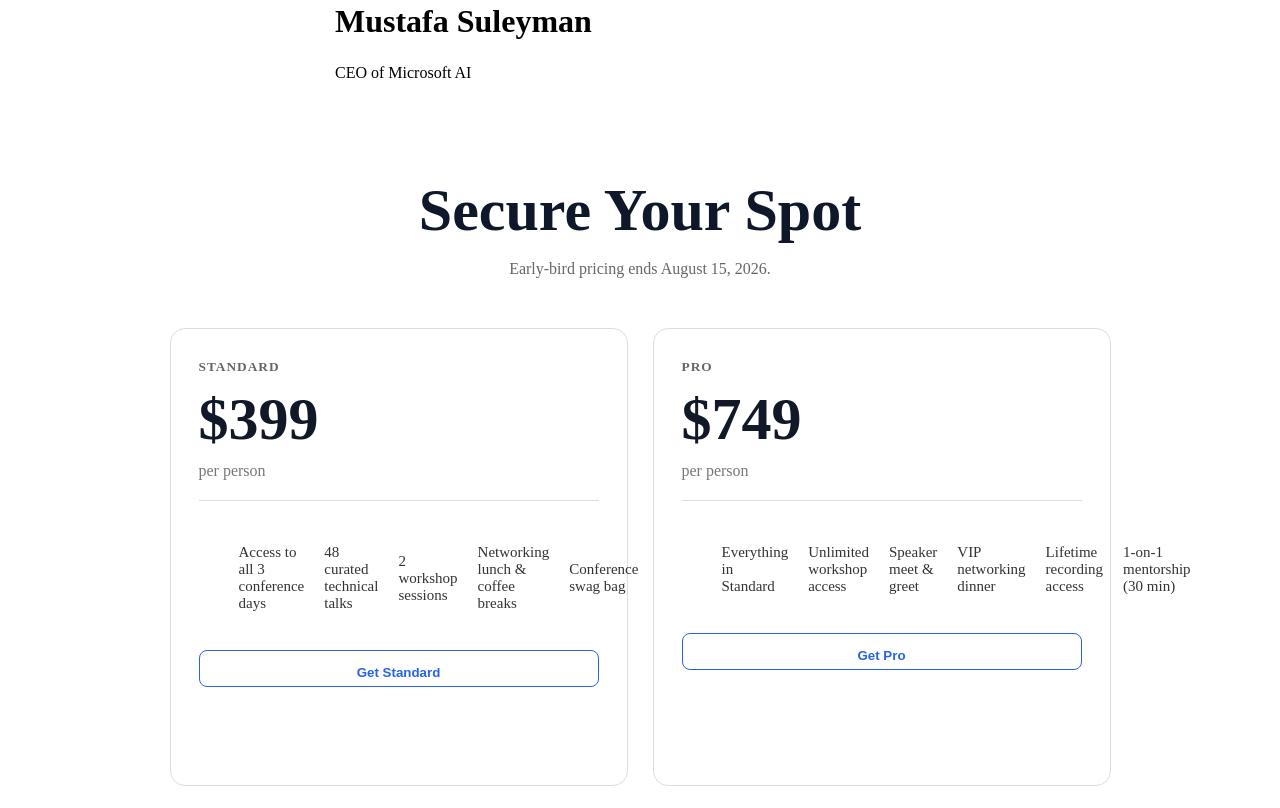
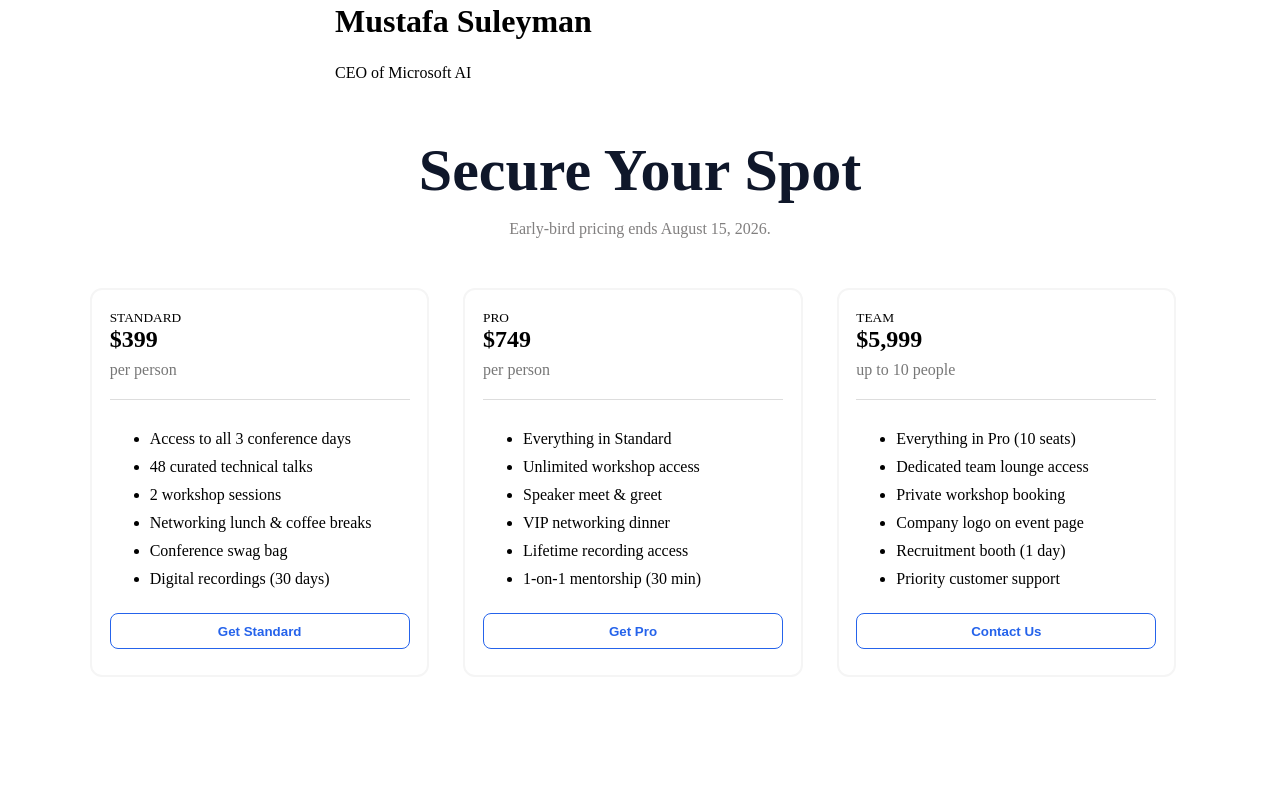
Before and after one commit to Rakib38-17/Assignment-01, a plain HTML site: page index.html in a window 1280 px wide. Shown: the part 2912-3720 px from the top of the page. Drawn offline with Linux system fonts and the light colour scheme.

Commit message:
make price section

```diff
--- a/index.html
+++ b/index.html
@@ -91,60 +91,51 @@
     <p class="subtitle">Early-bird pricing ends August 15, 2026.</p>
 
     <div class="card-container">
-
-        <!-- Standard -->
-        <div class="card">
+        <div class="price-card">
             <small>STANDARD</small>
-
             <h2>$399</h2>
             <p class="price">per person</p>
             <hr>
-            <ul>
+            <ol>
                 <li> Access to all 3 conference days</li>
                 <li>48 curated technical talks</li>
                 <li>2 workshop sessions</li>
                 <li>Networking lunch & coffee breaks</li>
                 <li>Conference swag bag</li>
                 <li> Digital recordings (30 days)</li>
-            </ul>
+            </ol>
             <button class = "btnn">Get Standard</button>
 
         </div>
-        <!-- Pro -->
-        <div class="card active">
+        <div class="price-card">
             <small>PRO</small>
             <h2>$749</h2>
             <p class="price">per person</p>
             <hr>
-            <ul>
-                <li> Everything in Standard</li>
-                <li> Unlimited workshop access</li>
+            <ol>
+                <li>Everything in Standard</li>
+                <li>Unlimited workshop access</li>
                 <li>Speaker meet & greet</li>
                 <li>VIP networking dinner</li>
                 <li>Lifetime recording access</li>
                 <li>1-on-1 mentorship (30 min)</li>
-            </ul>
+            </ol>
             <button class ="btnn">Get Pro</button>
 
         </div>
-        <!-- Team -->
-        <div class="card">
-
+        <div class="price-card">
             <small>TEAM</small>
-
             <h2>$5,999</h2>
             <p class="price">up to 10 people</p>
-
             <hr>
-
-            <ul>
+            <ol>
                 <li>Everything in Pro (10 seats)</li>
                 <li>Dedicated team lounge access</li>
                 <li>Private workshop booking</li>
                 <li> Company logo on event page</li>
                 <li>Recruitment booth (1 day)</li>
                 <li>Priority customer support</li>
-            </ul>
+            </ol>
             <button class="btnn">Contact Us</button>
         </div>
     </div>
--- a/style.css
+++ b/style.css
@@ -103,11 +103,25 @@
 }
 
 .pricing{
-    width:90%;
-    max-width:1200px;
-    margin:60px auto;
+    width:100%;
+    min-height: 100vh;
 }
-
+.card-container{
+    width: 95%;
+    max-width: 1100px;
+    margin : auto;
+    display : grid;
+    grid-template-columns: repeat(auto-fit,minmax(250px, 1fr));
+    grid-gap : 20px;
+}
+.price-card{
+    width:300px;
+    height: 350px;
+    border : 2px solid whitesmoke;
+    padding : 5% 5%;
+    border-radius: 12px;
+    text-align: left;
+}
 .pricing h1{
     text-align:center;
     font-size:60px;
@@ -116,27 +130,9 @@
 
 .subtitle{
     text-align:center;
-    color:#666;
+    color:#817f7f;
     margin:15px 0 50px;
 }
-
-.card-container{
-    display:flex;
-    justify-content:center;
-    align-items : center;
-    gap:25px;
-    flex-wrap:wrap;
-}
-
-.card{
-    width:350px;
-    height: 400px;
-    background:#fff;
-    border:1px solid #ddd;
-    border-radius:15px;
-    padding:28px;
-}
-
 .card small{
     color:#666;
     font-weight:600;
@@ -148,52 +144,34 @@
     margin-top:10px;
     color:#111827;
 }
+.price-card hr{
+    border:none;
+    border-top:1px solid #ddd;
+    margin-bottom:25px;
+}
 
 .price{
     color:#777;
     margin:8px 0 20px;
 }
-
-.card hr{
-    border:none;
-    border-top:1px solid #ddd;
-    margin-bottom:25px;
+.price-card ol {
+    text-align: left;
+    margin: 20px 0;;
 }
-
-.card li{
-    list-style:none;
-    display : flex;
-    justify-content: center;
-    align-items: center;
+.price-card ol li{
+    list-style:disc;
+    line-height: 28px;
 }
-
-.card ul li{
-
-    margin:18px 0;
-    font-size:15px;
-    color:#333;
-}
-
-.card-container{
-    display : flex;
-    align-items:center;
-}
-
-.card{
-    width:100%;
-    max-width:400px;
-}
-
-
 .btnn{
     width:100%;
-    margin-top:20px;
     padding:14px;
     border-radius:8px;
     border:1px solid #2563eb;
     background:white;
     color:#2563eb;
     font-weight:bold;
-    cursor:pointer;
-    transition:.3s;
+    display: flex;
+    justify-content: center;
+    align-items: center;
+    text-align: center;
 }
```
